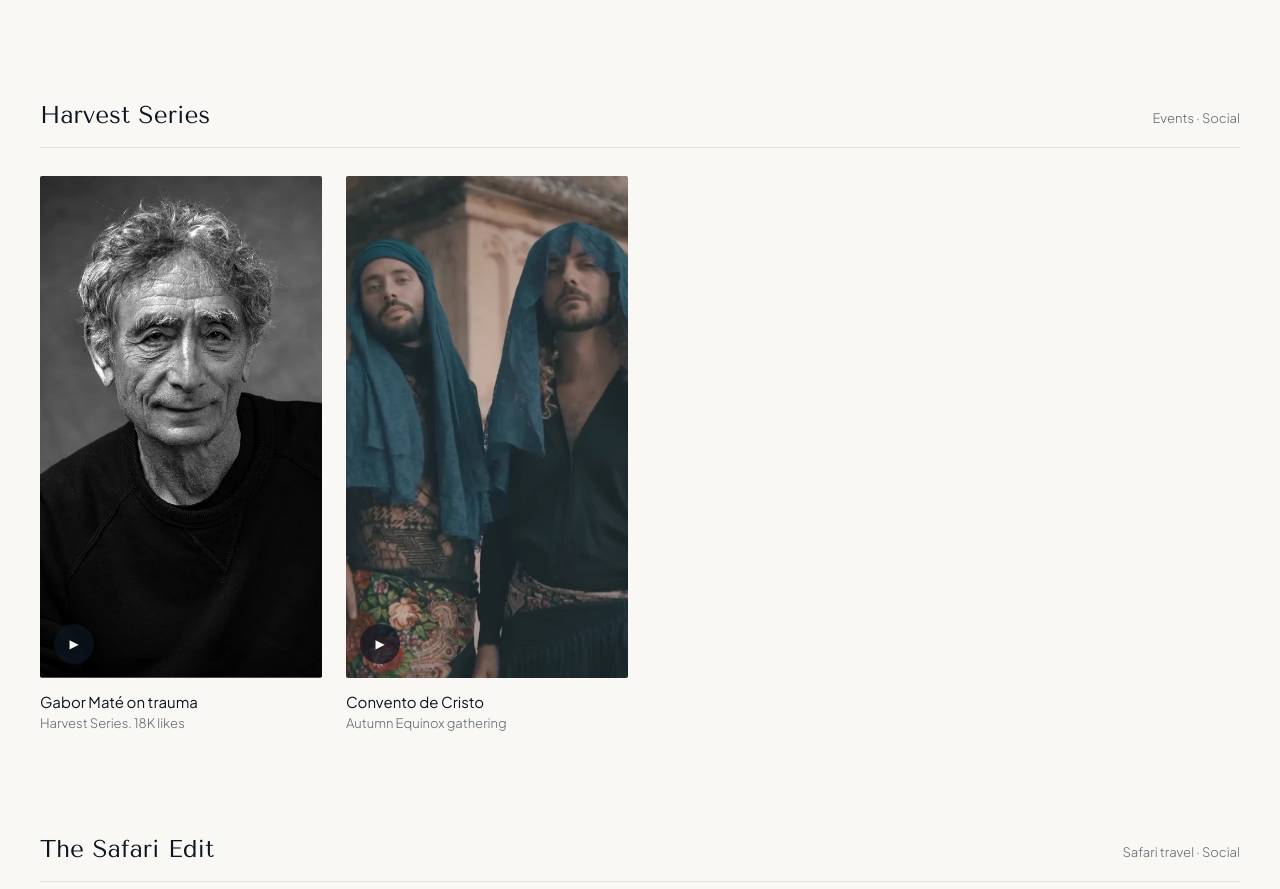
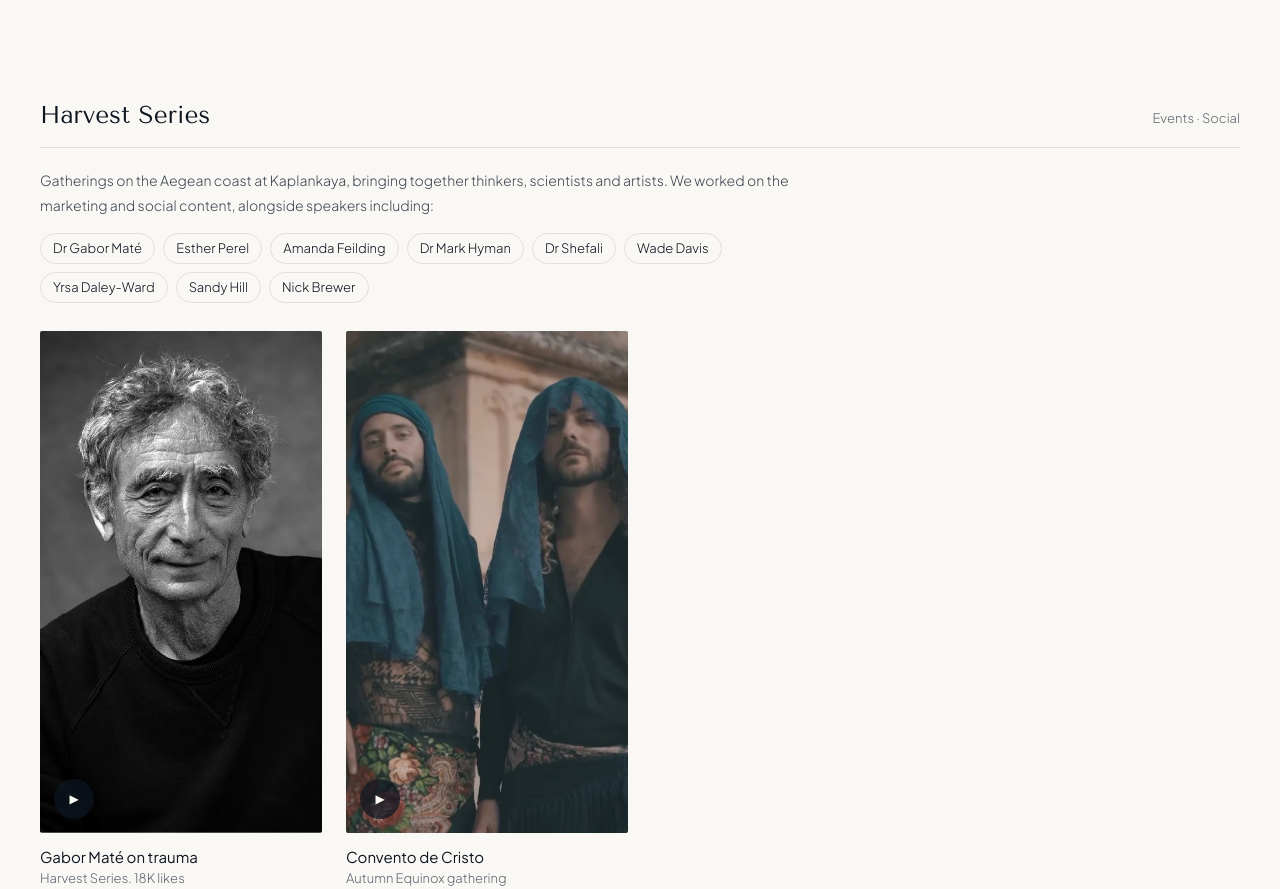
Before and after one commit to neilhenrypeacock/high-elm-studio, a plain HTML site: page work/index.html in a window 1280 px wide. Shown: the part 1325-2214 px from the top of the page. Drawn offline with nearby package versions, Linux system fonts and the light colour scheme.

Commit message:
Work page: Harvest speakers and podcast background
- Optional intro and "voices" list per client group
- Harvest Series: nine speakers worked with, names as spelled on
  harvestseries.com/all-speakers
- Harvest Series Podcast: host Rose Claverie, 130+ episodes, rated 4.8
- Fix spelling: Amanda Feilding

Co-Authored-By: Claude Opus 5.5 <noreply@anthropic.com>

```diff
--- a/assets/css/work.css
+++ b/assets/css/work.css
@@ -230,3 +230,9 @@ button.piece:focus-visible { outline: 2px solid var(--muted); outline-offset: 4p
 }
 
 .library__head p a { color: var(--ink); border-bottom: 1px solid var(--hair); }
+
+/* Optional intro under a group heading, with the names worked with */
+.group__intro { display: flex; flex-direction: column; gap: 16px; max-width: 760px; margin-top: -8px; }
+.group__intro p { margin: 0; font-size: 14px; line-height: 1.75; color: var(--body); text-wrap: pretty; }
+.group__voices { list-style: none; margin: 0; padding: 0; display: flex; flex-wrap: wrap; gap: 8px; }
+.group__voices li { font-size: 13px; line-height: 1; padding: 8px 12px; border: 1px solid var(--hair); border-radius: 999px; color: var(--ink); }
--- a/assets/js/work.js
+++ b/assets/js/work.js
@@ -40,6 +40,8 @@
     {
       name: 'Harvest Series',
       sector: 'Events · Social',
+      intro: 'Gatherings on the Aegean coast at Kaplankaya, bringing together thinkers, scientists and artists. We worked on the marketing and social content, alongside speakers including:',
+      voices: ['Dr Gabor Maté', 'Esther Perel', 'Amanda Feilding', 'Dr Mark Hyman', 'Dr Shefali', 'Wade Davis', 'Yrsa Daley-Ward', 'Sandy Hill', 'Nick Brewer'],
       min: '240px',
       ratio: '9 / 16',
       items: [
@@ -82,6 +84,7 @@
     {
       name: 'Harvest Series Podcast',
       sector: 'Events · Film',
+      intro: 'Recorded at Harvest Kaplankaya and hosted by journalist Rose Claverie, the podcast has passed 130 episodes and is rated 4.8 on Apple Podcasts and Spotify. We worked alongside Rose and the Harvest team on the podcast.',
       min: '420px',
       ratio: '16 / 9',
       items: [
@@ -93,7 +96,7 @@
           about: 'The intricacies of modern relationships, and the ways we get them wrong.' },
         { more: true, title: 'How to heal and reconnect with your family', note: 'With Esther Perel', poster: 'harvest-perel-family.jpg', play: { yt: 'NSQMFT3toJ0' },
           about: 'Esther Perel on love and family, and challenging the conventional ways we think about both.' },
-        { more: true, title: 'The first lady of LSD', note: 'With Amanda Fielding', poster: 'harvest-fielding-lsd.jpg', play: { yt: 'VXLcHPSqKb4' },
+        { more: true, title: 'The first lady of LSD', note: 'With Amanda Feilding', poster: 'harvest-fielding-lsd.jpg', play: { yt: 'VXLcHPSqKb4' },
           about: 'Science, taboos and the psychedelic renaissance, and why LSD could matter for depression and Alzheimer’s.' },
         { more: true, title: 'Surviving Everest & social death', note: 'With Sandy Hill', poster: 'harvest-hill-everest.jpg', play: { yt: 'GR0yuqYqG3o' },
           about: 'Surviving the mountain, and then surviving what was written about it.' },
@@ -145,6 +148,17 @@
     head.className = 'group__head';
     head.innerHTML = '<h2>' + esc(gp.name) + '</h2><span class="group__sector">' + esc(gp.sector) + '</span>';
     sec.appendChild(head);
+
+    // Optional context under the heading: a line about the work, and the
+    // names it was made with.
+    if (gp.intro || gp.voices) {
+      const intro = document.createElement('div');
+      intro.className = 'group__intro';
+      intro.innerHTML =
+        (gp.intro ? '<p>' + esc(gp.intro) + '</p>' : '') +
+        (gp.voices ? '<ul class="group__voices">' + gp.voices.map((v) => '<li>' + esc(v) + '</li>').join('') + '</ul>' : '');
+      sec.appendChild(intro);
+    }
 
     // Two grids per group: what shows straight away, and what waits behind
     // "Show more". A group that is entirely extra hides its heading too.
```
